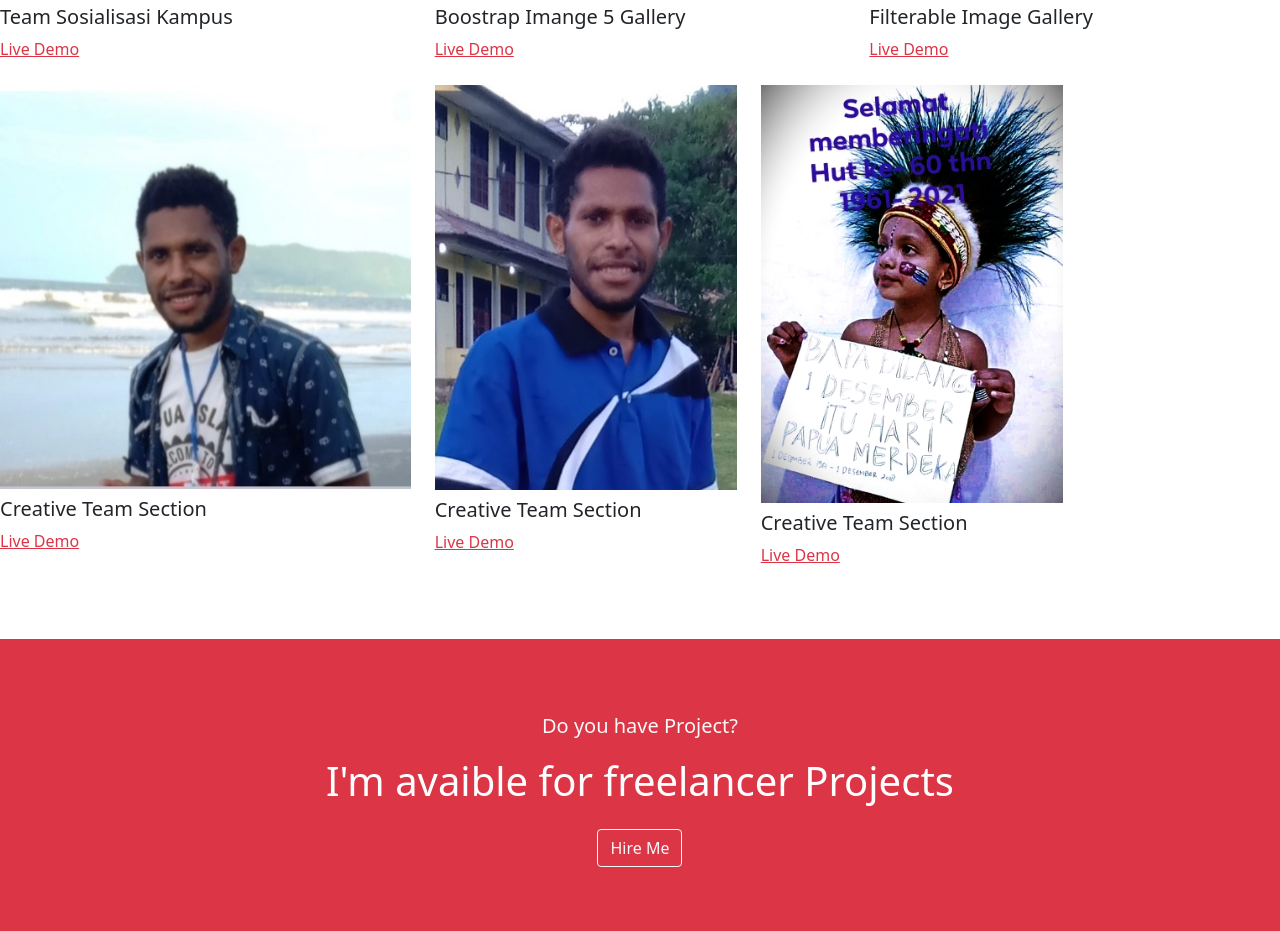
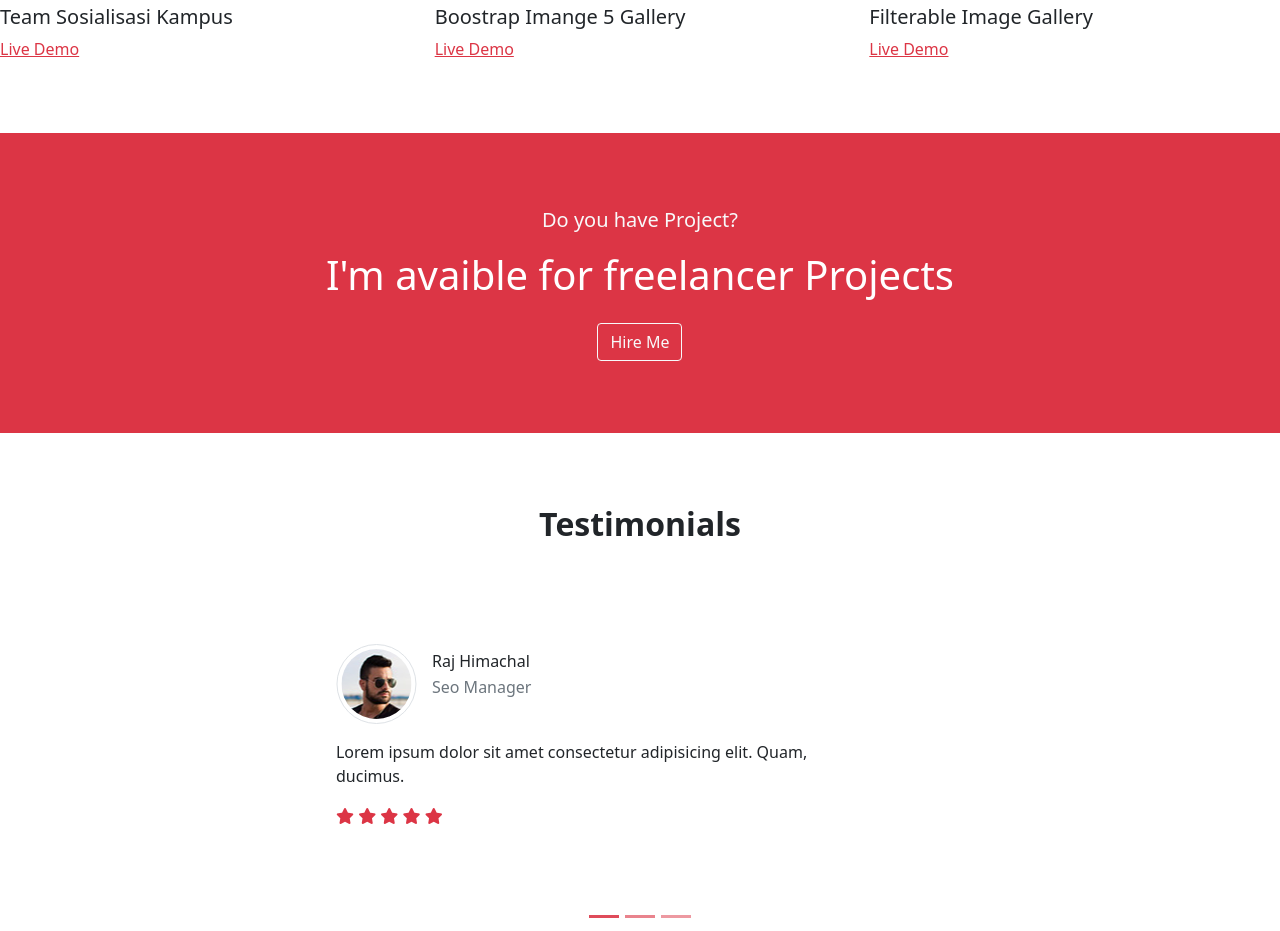
Before and after one commit to dimasyalak/sacode-papuan, a plain HTML site: page index.html in a window 1280 px wide. Shown: the part 2427-3358 px from the top of the page. Drawn offline with Linux system fonts and the light colour scheme.

Commit message:
kirim pesan

```diff
--- a/index.html
+++ b/index.html
@@ -231,28 +231,6 @@
                  <p class="mb-4"><a href="#" class="text-danger text-decoration none">Live Demo</a></p>
             </div>
         </div>
-        <div class="col-md-6 col-lg-4">
-            <div class="portfolio-item">
-               <img src="img/testimonial/hol.jpg" class="w-100 img thumbnail" alt="portfolio-item">
-               <h3 class="text-capitalize fs-5 my-2">Creative Team Section</h3>
-               <p class="mb-4"><a href="#" class="text-danger text-decoration none">Live Demo</a></p>
-           </div>
-       </div>
-        <div class="col-md-12 col-lg-3">
-            <div class="portfolio-item">
-                <img src="img/testimonial/wene.jpg" class="w-100 img thumbnail" alt="portfolio-item">
-                <h3 class="text-capitalize fs-5 my-2">Creative Team Section</h3>
-                <p class="mb-4"><a href="#" class="text-danger text-decoration none">Live Demo</a></p>
-            </div>
-        </div>
-        <div class="col-md-4 col-lg-3">
-            <div class="portfolio-item">
-                <img src="img/testimonial/w.jpg" class="w-100 img thumbnail" alt="portfolio-item">
-                <h3 class="text-capitalize fs-5 my-2">Creative Team Section</h3>
-                <p class="mb-4"><a href="#" class="text-danger text-decoration none">Live Demo</a></p>
-            </div>
-        </div>
-    </div>
 </section>
 <!-- portfolio section end -->
 <!-- freelancer avaible start -->
@@ -393,7 +371,7 @@
                 </div>
                 <div class="text ms-3">
                     <h3 class="fs-5">Visite office</h3>
-                    <p class="text-muted m-0">753 Waena Street, West Papua</p>
+                    <p class="text-muted m-0">7533 Waena Street, West Papua</p>
                 </div>
             </div>
         </div>
```
